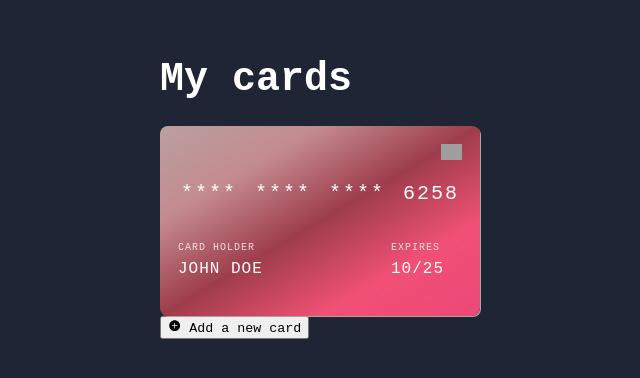
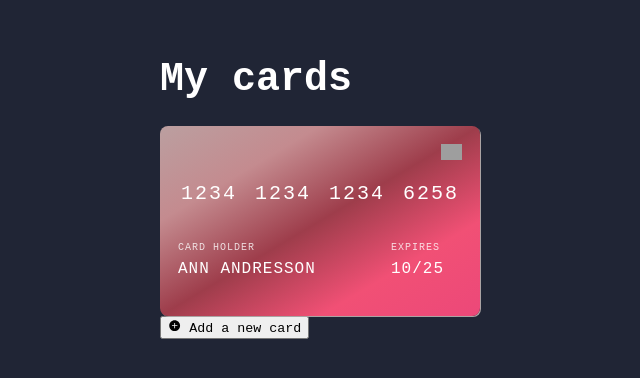
Before and after one commit to jschutt/project-ewallet, a React (Create React App) app: page /mycard in a window 1280 px wide. Shown: the part 202-580 px from the top of the page, without its empty margins (320-960 px from the left). Built offline with nearby package versions, Linux system fonts and the light colour scheme; grey boxes are pictures that could not be loaded.

Commit message:
add som changes

```diff
--- a/src/components/Card.jsx
+++ b/src/components/Card.jsx
@@ -1,5 +1,6 @@
 import '../styles/cardStyle.css';
 import { IoIosAddCircle } from "react-icons/io";
+
 const Card = () => {
   return (
     <>
@@ -11,10 +12,10 @@ const Card = () => {
             className="card__front-logo card__logo"
             src="https://cdn.freelogovectors.net/wp-content/uploads/2019/02/swedbank-logo.png"
           />
-          <p className="card_numer">**** **** **** 6258</p>
+          <p className="card_numer">1234 1234 1234 6258</p>
           <div className="card__space-75">
             <span className="card__label">Card holder</span>
-            <p className="card__info">John Doe</p>
+            <p className="card__info">Ann Andresson</p>
           </div>
           <div className="card__space-25">
             <span className="card__label">Expires</span>
@@ -26,7 +27,7 @@ const Card = () => {
           <div className="card__black-line"></div>
           <div className="card__back-content">
             <div className="card__secret">
-              <p className="card__secret--last">420</p>
+              <p className="card__secret--last">123</p>
             </div>
             <img
               className="card__back-square card__square"
```
